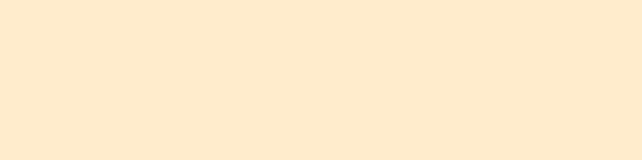
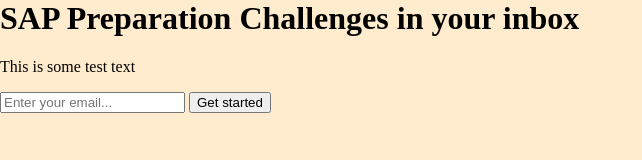
Before and after one commit to Yashodan/weeklytechprep, a plain HTML site: page index.html in a window 1280 px wide. Shown: the whole page, without its empty margins (0-642 px from the left). Drawn offline with Linux system fonts and the light colour scheme.

Commit message:
Filled out HTMl structure for Hero id

```diff
--- a/index.html
+++ b/index.html
@@ -14,8 +14,20 @@
         <div id="menu">
 
         </div>
-        <div id="main">
-            <div id="hero">
+        <div class="main">
+            <div class="hero">
+                <div class="hero-group">
+                    <div class="hero-copy">
+                        <h1>SAP Preparation Challenges in your inbox</h1>
+                        <p>This is some test text</p>
+                        <div class="cta">
+                            <input type="email" placeholder="Enter your email..." class="hero-input">
+                            <a href="/test">
+                                <button>Get started</button>
+                            </a>
+                        </div>
+                    </div>
+                </div>
 
             </div>
             <div id="personal">
```
